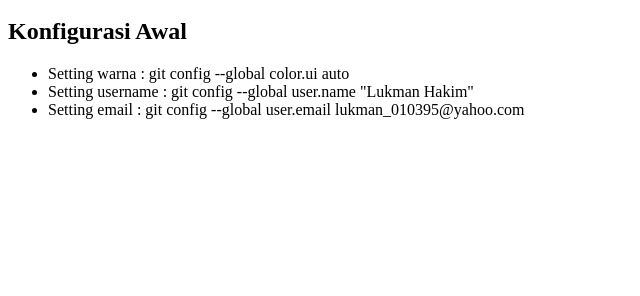
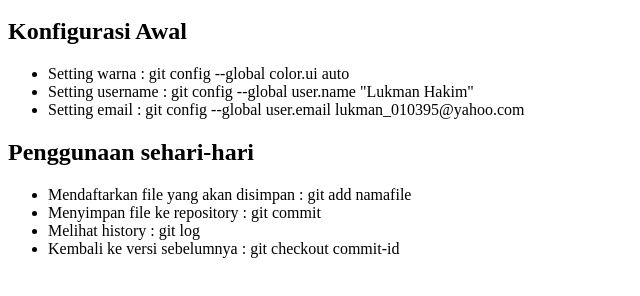
Before and after one commit to LukmanHakim95/Belajar-GIt, a plain HTML site: page index.html in a window 1280 px wide. Shown: the part 48-344 px from the top of the page, without its empty margins (0-640 px from the left). Drawn offline with Linux system fonts and the light colour scheme.

Commit message:
penggunaan sehari2

```diff
--- a/index.html
+++ b/index.html
@@ -14,6 +14,15 @@
 	        <li>Setting email : git config --global user.email lukman_010395@yahoo.com</li>
 	    </ul>
 
+
+	    <h2>Penggunaan sehari-hari</h2>
+	    <ul>
+	        <li>Mendaftarkan file yang akan disimpan : git add namafile</li>
+	        <li>Menyimpan file ke repository : git commit</li>
+	        <li>Melihat history : git log</li>
+	        <li>Kembali ke versi sebelumnya : git checkout commit-id</li>
+	    </ul>
+
 	</body>
 
 </html>
```
